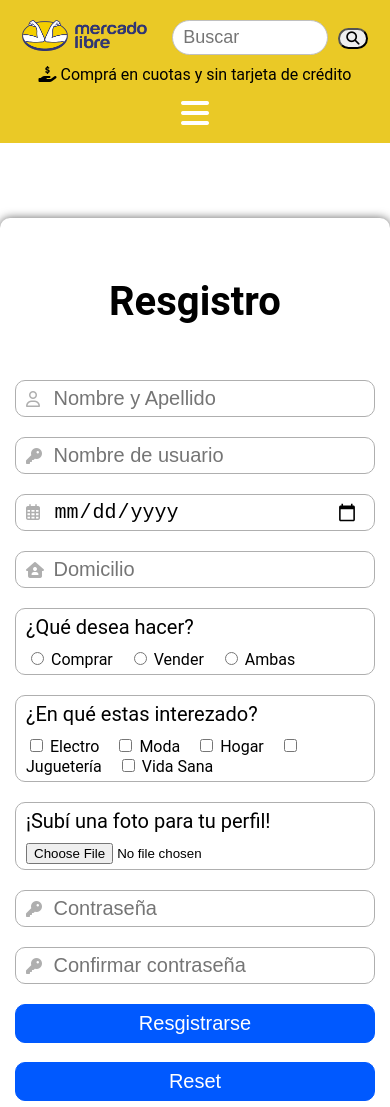
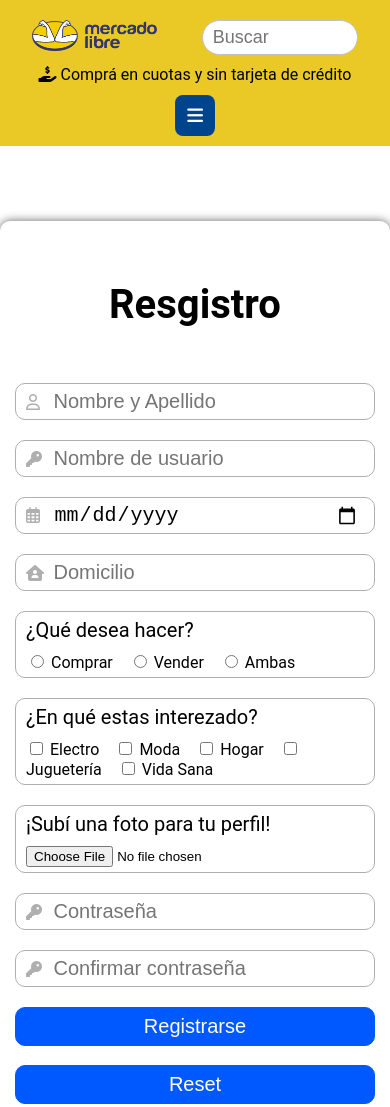
Before and after one commit to suaarezvalen/Mercado-Liebre, a website: page views/register.html in a window 390 px wide. Shown: the top 1107 px of the page. Drawn offline with Linux system fonts and the light colour scheme.

Commit message:
arreglos en home y styles

```diff
--- a/public/css/styles.css
+++ b/public/css/styles.css
@@ -83,9 +83,14 @@ header{
 
 .menu-header{
     display: none;
+    background-color: #00448d;
+    color: #ffffff;
+    max-width: 40px;
+    padding: 10px;
+    border-radius: 8px;
     text-align: center;
-    font-size: 2em;
-    color: white;
+    font-size: 18px;
+    margin: auto;
     margin-top: 10px;
 }
 
@@ -223,7 +228,7 @@ footer{
 .iconos-footer{
     color: rgb(0, 110, 255);
     text-align: center;
-    font-size: 3em;
+    font-size: 2em;
     margin-bottom: 10px;
 }
 
@@ -262,6 +267,10 @@ footer{
 
     .buscador-header input{
         width:  40vw;
+    }
+
+    .boton-header{
+        display: none;
     }
 
     .parrafo-header{
@@ -324,10 +333,6 @@ footer{
         width: 350px;
     }
 
-    .iconos-footer{
-        font-size: 2em;
-    }
-
     .titulo-footer{
         font-size: 20px;
     }
--- a/views/register.html
+++ b/views/register.html
@@ -123,7 +123,7 @@
                 </section>
 
                 <section class="contenedor2-formulario">
-                    <a href="/home.html"><button class="button-formulario" type="submit">Resgistrarse</button></a>
+                    <a href="/home.html"><button class="button-formulario" type="submit">Registrarse</button></a>
                 </section>
                 <br>
                 <section class="contenedor2-formulario">
```
